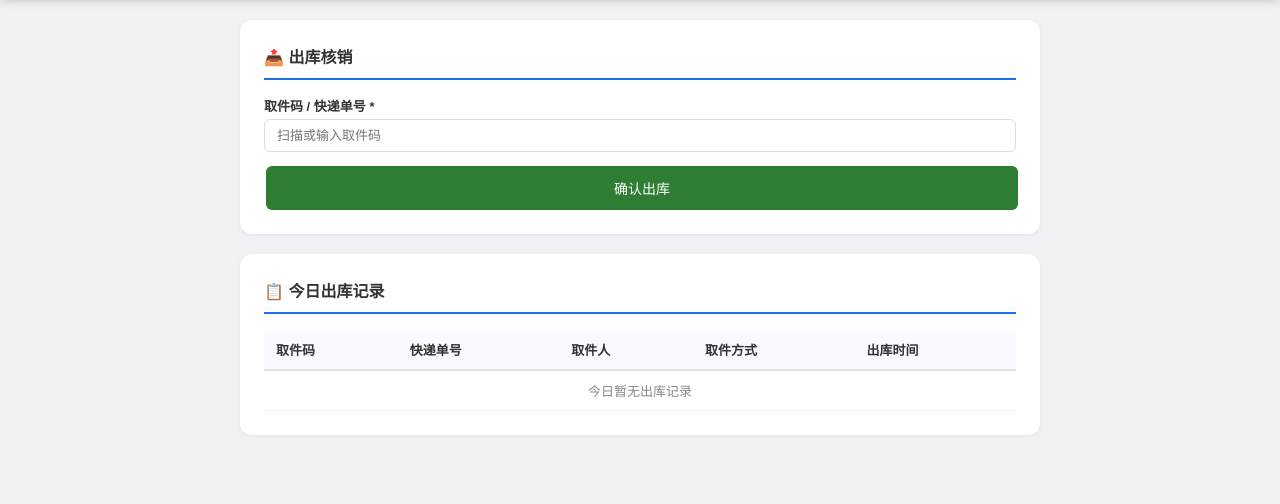
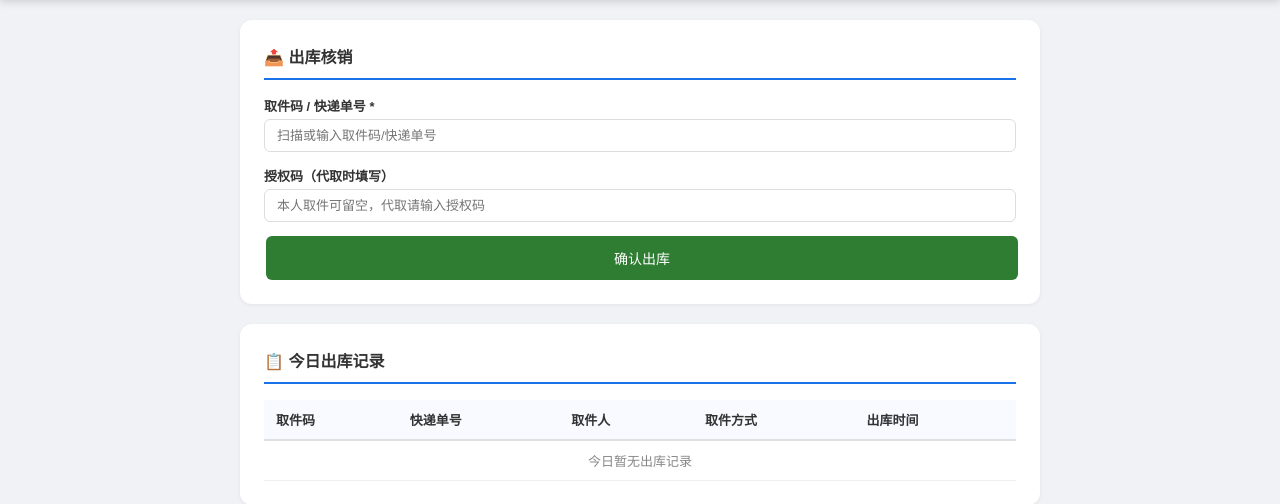
Before and after one commit to zhangys001/SoftwareEngineer-CampusMail, a Flask app: page /staff/checkout in a window 1280 px wide. Shown: the part 56-560 px from the top of the page. Run offline with Flask 3, Linux system fonts and the light colour scheme; the visitor is signed in with stand-in values (Sample User, id 1).

Commit message:
fix: 修复代取授权模块，出库支持授权码代取
1. 出库页面增加授权码输入框
2. 出库逻辑支持验证授权码完成代取
3. 授权码校验：有效性、过期检查
4. 代取后自动标记授权为已使用
5. 出库记录区分本人取件/授权代取
6. 提示信息显示取件人姓名和取件方式

```diff
--- a/app/routes/staff.py
+++ b/app/routes/staff.py
@@ -1,7 +1,7 @@
 # -*- coding: utf-8 -*-
 from datetime import datetime, timedelta
 from flask import Blueprint, render_template, request, redirect, url_for, session, flash
-from ..models import db, Package, ExpressCompany, Shelf, User, PickupRecord, Notification
+from ..models import db, Package, ExpressCompany, Shelf, User, PickupRecord, Notification, Authorization
 
 staff_bp = Blueprint('staff', __name__)
 
@@ -129,6 +129,8 @@ def checkin():
 def checkout():
     if request.method == 'POST':
         pickup_code = request.form.get('pickup_code', '').strip()
+        auth_code = request.form.get('auth_code', '').strip()
+
         if not pickup_code:
             flash('请输入取件码或快递单号', 'error')
             return redirect(url_for('staff.checkout'))
@@ -141,6 +143,31 @@ def checkout():
             flash('未找到待出库的快递，请检查输入是否正确', 'error')
             return redirect(url_for('staff.checkout'))
 
+        # 判断取件方式：有授权码则验证代取
+        if auth_code:
+            auth_record = Authorization.query.filter_by(
+                package_id=pkg.package_id,
+                auth_code=auth_code,
+                status='valid'
+            ).first()
+            if not auth_record:
+                flash('授权码无效或已过期，请检查后重试', 'error')
+                return redirect(url_for('staff.checkout'))
+            if auth_record.expires_at < datetime.now():
+                auth_record.status = 'expired'
+                db.session.commit()
+                flash('授权码已过期，请联系发件人重新授权', 'error')
+                return redirect(url_for('staff.checkout'))
+            picker_id = auth_record.authorizee_id
+            pickup_type = 'proxy'
+            # 标记授权为已使用
+            auth_record.status = 'used'
+            picker_name = User.query.get(picker_id).name if picker_id else '未知'
+        else:
+            picker_id = pkg.receiver_id
+            pickup_type = 'self'
+            picker_name = pkg.receiver.name if pkg.receiver else '未知'
+
         pkg.status = 'picked'
         pkg.picked_at = datetime.now()
 
@@ -151,14 +178,15 @@ def checkout():
 
         record = PickupRecord(
             package_id=pkg.package_id,
-            picker_id=pkg.receiver_id,
-            pickup_type='self',
+            picker_id=picker_id,
+            pickup_type=pickup_type,
             operator_id=session['user_id']
         )
         db.session.add(record)
         db.session.commit()
 
-        flash(f'核销成功！快递 {pkg.tracking_no} 已出库', 'success')
+        type_label = '授权代取' if pickup_type == 'proxy' else '本人取件'
+        flash(f'核销成功！快递 {pkg.tracking_no} 已出库（{type_label}，取件人：{picker_name}）', 'success')
         return redirect(url_for('staff.checkout'))
 
     today = datetime.now().date()
--- a/app/templates/staff/checkout.html
+++ b/app/templates/staff/checkout.html
@@ -5,7 +5,11 @@
 <form method="POST" style="margin-top:16px;">
 <div class="form-group">
 <label>取件码 / 快递单号 *</label>
-<input type="text" name="pickup_code" required placeholder="扫描或输入取件码">
+<input type="text" name="pickup_code" required placeholder="扫描或输入取件码/快递单号">
+</div>
+<div class="form-group">
+<label>授权码（代取时填写）</label>
+<input type="text" name="auth_code" placeholder="本人取件可留空，代取请输入授权码">
 </div>
 <button type="submit" class="btn btn-success" style="width:100%;padding:12px;font-size:14px;">确认出库</button>
 </form>
```
